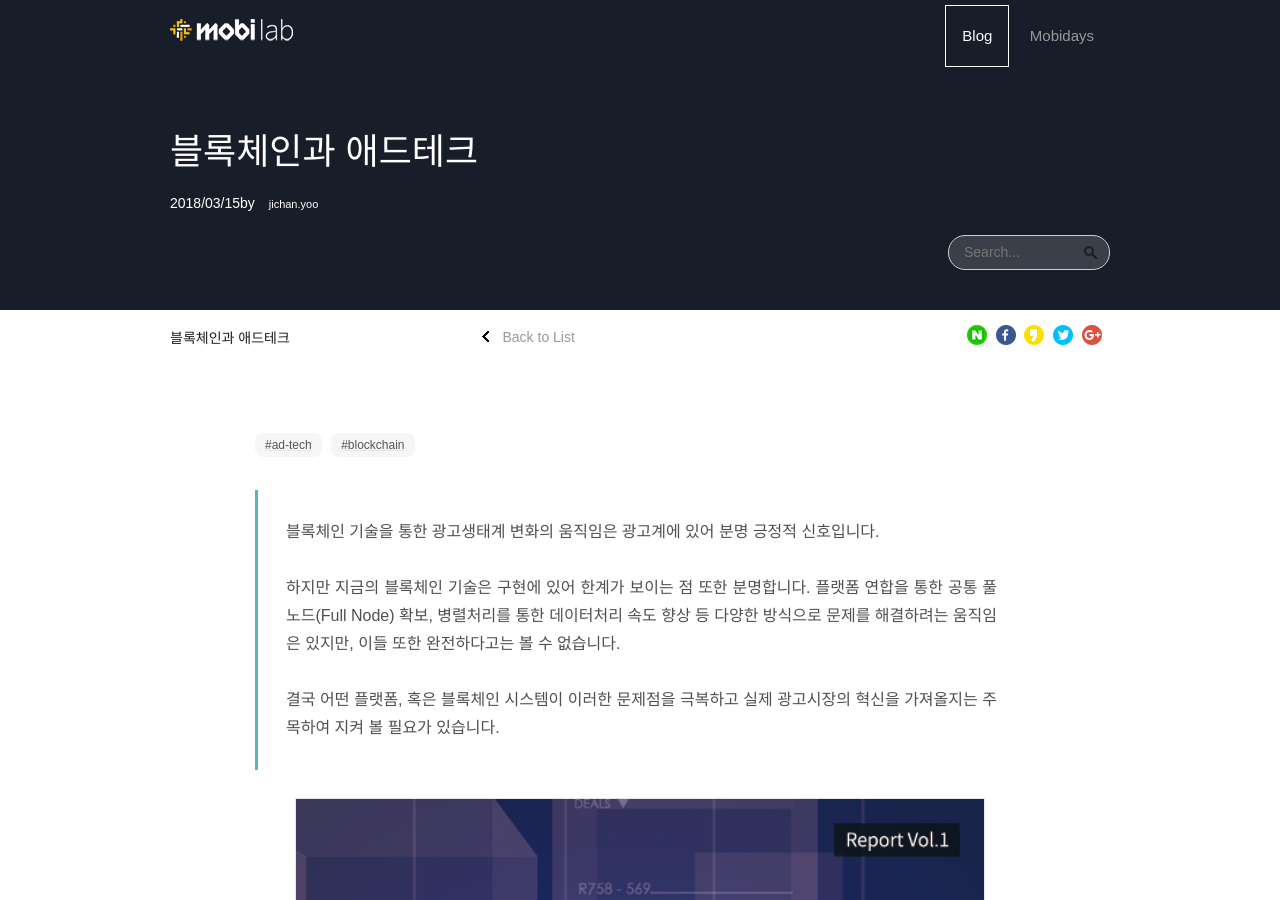
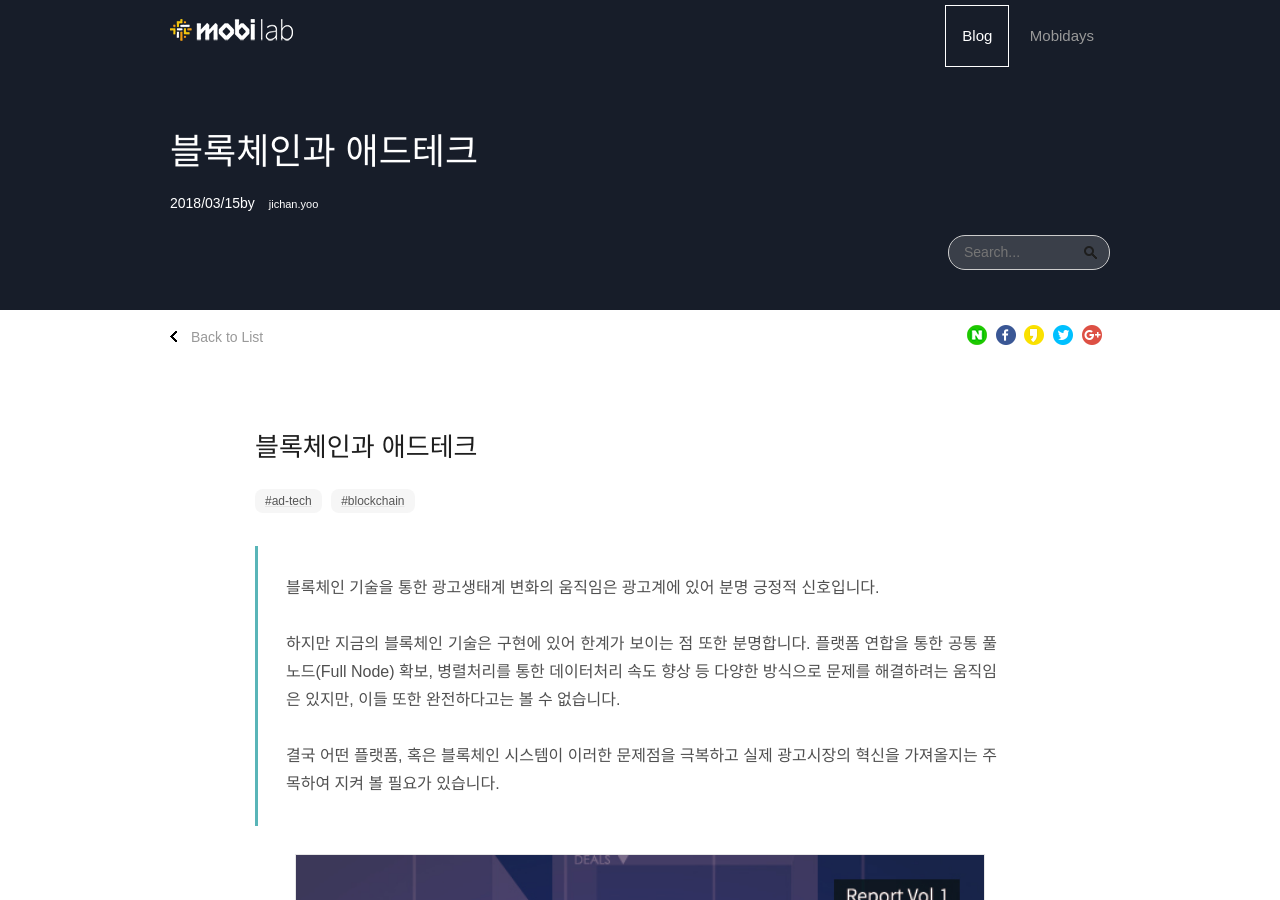
Before and after one commit to mobidays-dev/mobilab, a Jekyll site: the page built from _posts/2019-04-04-블록체인과-애드테크.md, in a window 1280 px wide and 900 px high. Built offline with Jekyll 4.4.1, drawn with Linux system fonts in a browser that asks for light colours; comment, search, counter and statistics services are not loaded.

Commit message:
본문에 제목 텍스트 포함

```diff
--- a/_layouts/post.html
+++ b/_layouts/post.html
@@ -19,13 +19,13 @@
 </div>
 
 <div id="navbar" class="container">
-    <h1>{{ page.title }}</h1>
     <h5><a id="link-back" href="/">&nbsp;Back to List</a></h5>
     {% include share.html page=page %}
 </div>
 
 <div id="content" class="container post" role="main">
     <div id="post-content">
+      <h1>{{ page.title }}</h1>
       <p>
           {% for tag in page.tags %}
               <a href="{{ site.baseurl }}/tags/{{ tag }}" class="tag">#{{ tag }}</a>
```
